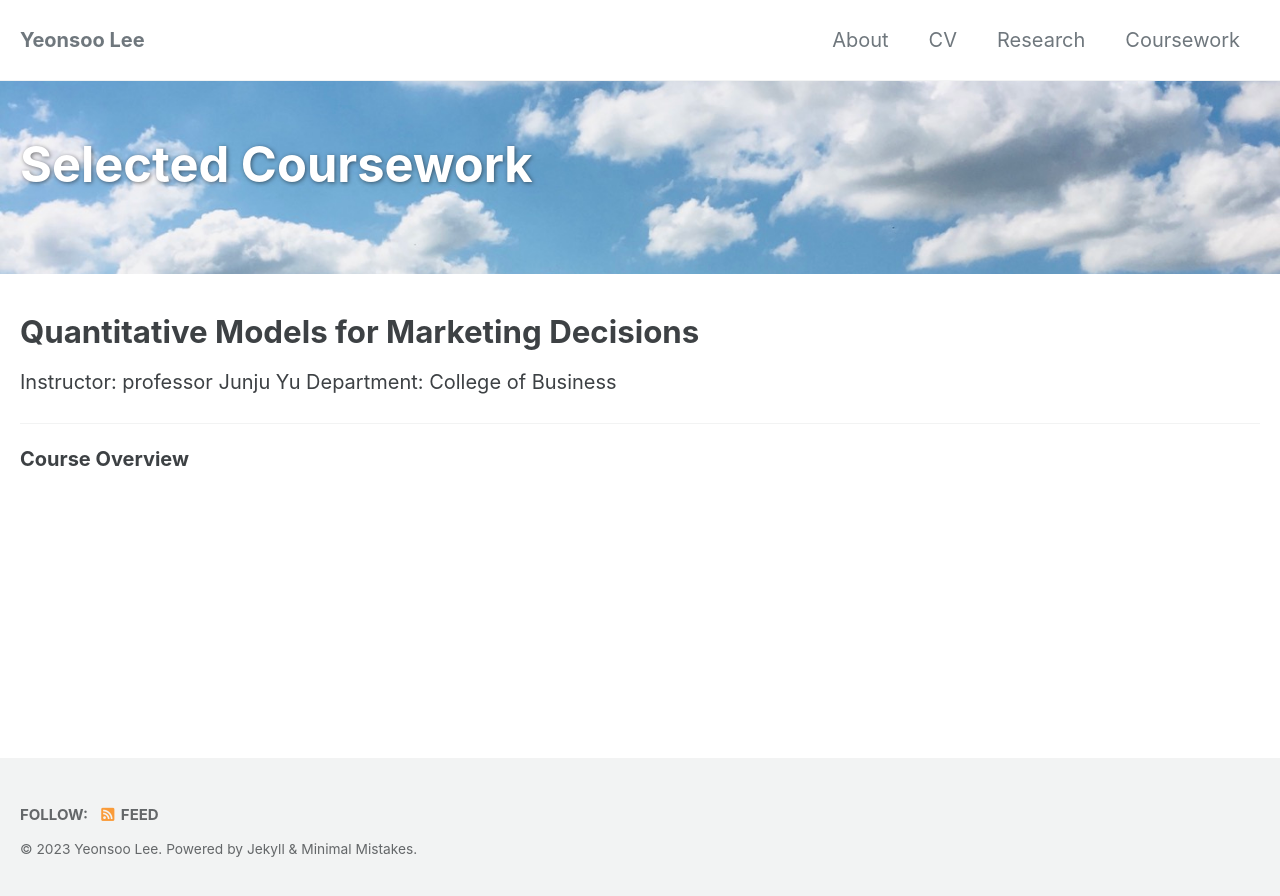
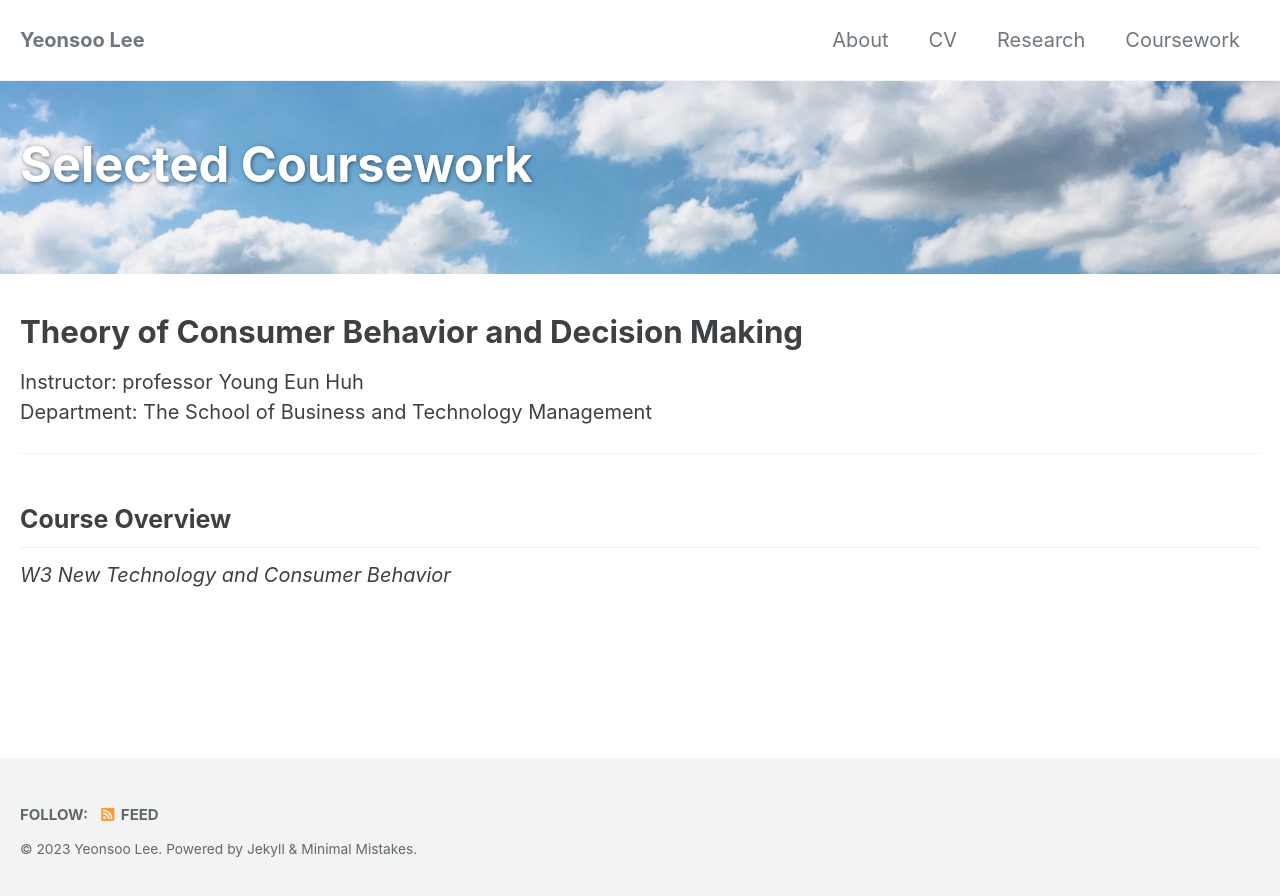
Before and after one commit to soo-13/soo-13.github.io, a Jekyll site: the page built from _pages/cw2.md, in a window 1280 px wide. Shown: the top 896 px of the page. Built offline with Jekyll 4.4.1, drawn with Linux system fonts in a browser that asks for light colours; cached includes are drawn as plain includes.

Commit message:
in progress

```diff
--- a/_pages/cw1.md
+++ b/_pages/cw1.md
@@ -14,10 +14,14 @@ feature_row1:
     Mixed strategies <br>
     Repeated games <br>
     Signaling games'
+  - title: "Paper Discussion"
+    excerpt: 'blahblah'
+
 ---
 # Quantitative Models for Marketing Decisions
-Instructor: professor Junju Yu
+Instructor: professor Junju Yu <br>
 Department: College of Business
 
 ---
-**Course Overview**
+# Course Overview
+{% include feature_row id="feature_row1" %}
--- /dev/null
+++ b/_pages/cw2.md
@@ -0,0 +1,17 @@
+---
+title: "Selected Coursework"
+permalink: /cw1/
+layout: splash
+classes: wide
+author_profile: true
+header:
+  overlay_image: /assets/images/backgroundYS.jpeg
+
+---
+# Theory of Consumer Behavior and Decision Making
+Instructor: professor Young Eun Huh <br>
+Department: The School of Business and Technology Management
+
+---
+## Course Overview
+*W3 New Technology and Consumer Behavior*
```
Also changed, not shown: _pages/coursework.md (+1 -1 lines), 1 other file.
